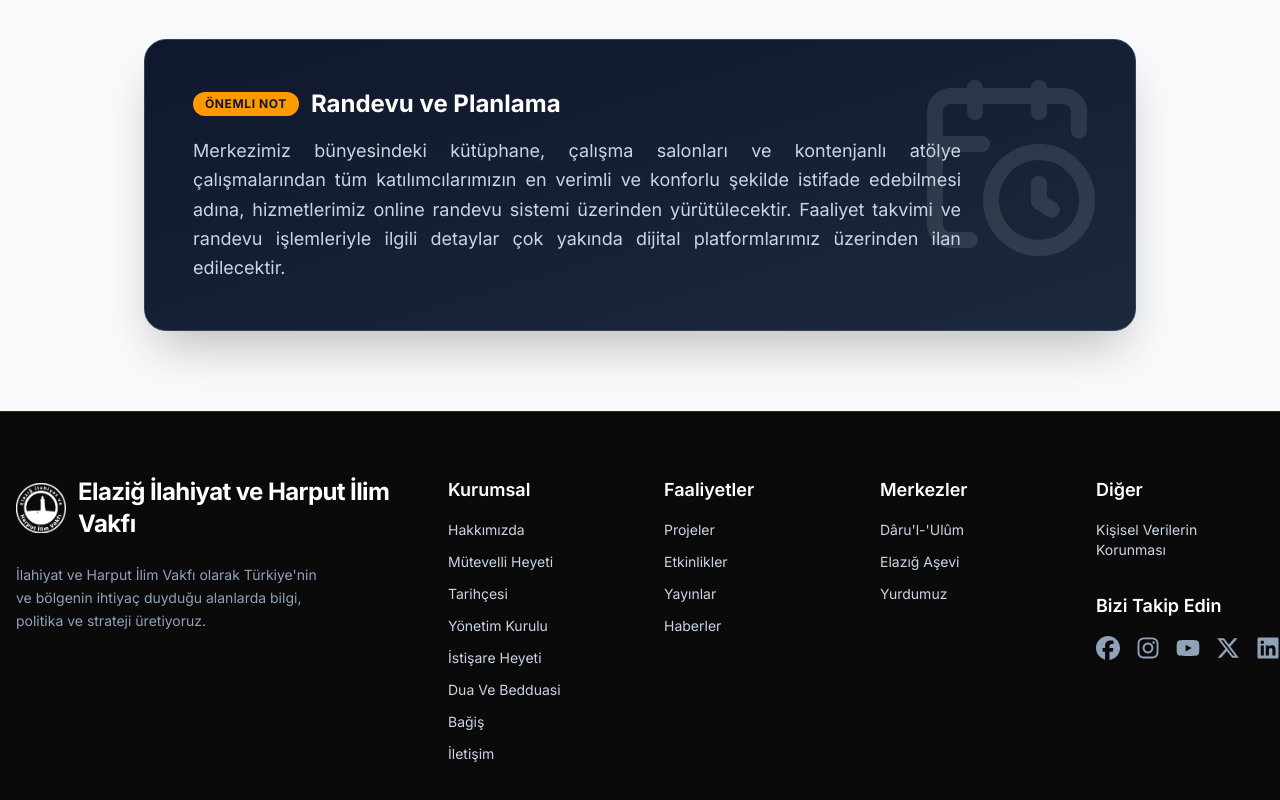
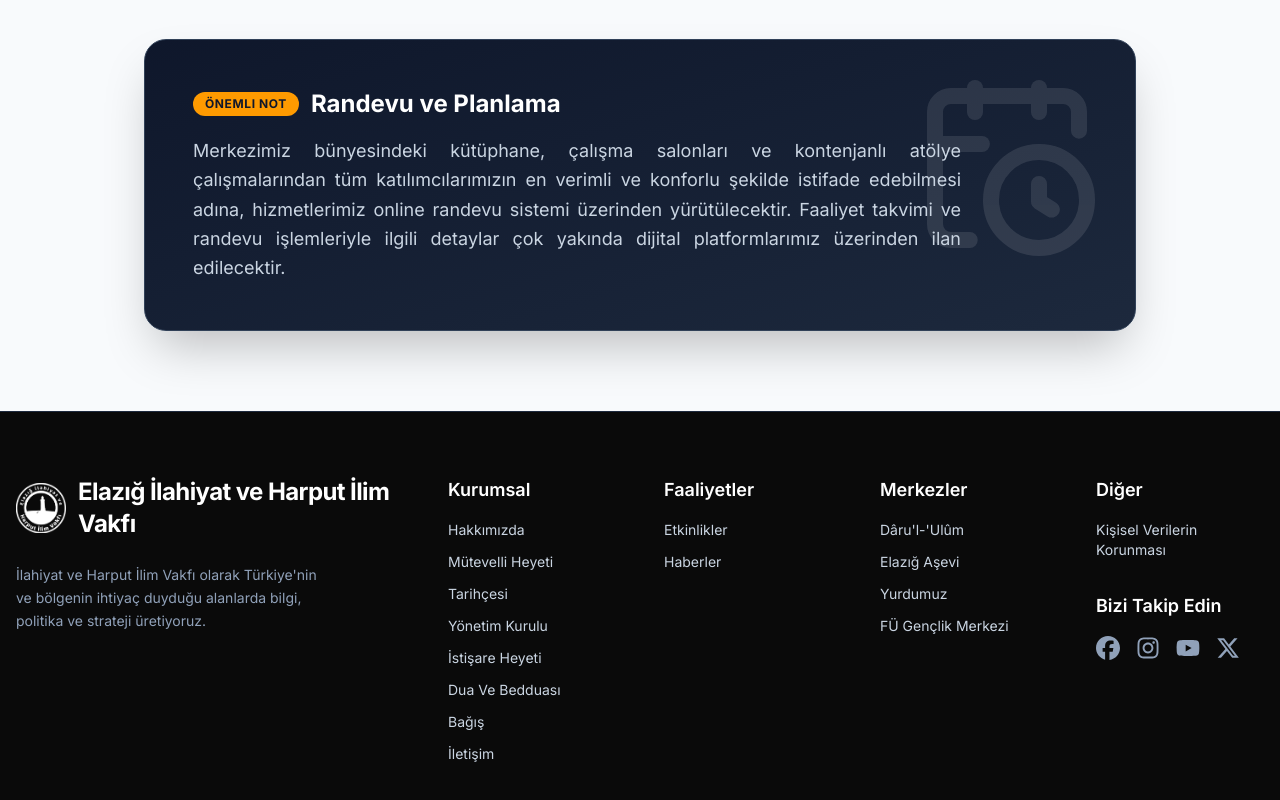
Before and after one commit to sayyid211/Ilahiyat_vakfi, a Next.js app in the folder frontend/: page /en/ilim-ve-kultur-evi in a window 1280 px wide. Shown: the part 3098-3898 px from the top of the page. Built offline with nearby package versions, Linux system fonts and the light colour scheme.

Commit message:
Edit footer links

```diff
--- a/frontend/components/layout/footer.tsx
+++ b/frontend/components/layout/footer.tsx
@@ -25,7 +25,7 @@ export function Footer() {
           <div className="lg:col-span-2 space-y-6">
             <Link href="/" className="flex items-center space-x-3">
               <Image src="/amblem.png" alt="Logo" width={50} height={50} className="brightness-0 invert" />
-              <span className="text-2xl font-bold text-white tracking-tight">Elaziğ İlahiyat ve Harput İlim Vakfı</span>
+              <span className="text-2xl font-bold text-white tracking-tight">Elazığ İlahiyat ve Harput İlim Vakfı</span>
             </Link>
             <p className="text-sm leading-relaxed max-w-xs text-slate-400">
               İlahiyat ve Harput İlim Vakfı olarak Türkiye&apos;nin ve bölgenin ihtiyaç duyduğu alanlarda bilgi, politika ve strateji üretiyoruz.
@@ -41,8 +41,8 @@ export function Footer() {
               <li><Link href="/tarihcesi" className="hover:text-white transition-colors">Tarihçesi</Link></li>
               <li><Link href="/yonetim-kurulu" className="hover:text-white transition-colors">Yönetim Kurulu</Link></li>
               <li><Link href="/istisare-heyeti" className="hover:text-white transition-colors">İstişare Heyeti</Link></li>
-              <li><Link href="/dua-ve-bedduasi" className="hover:text-white transition-colors">Dua Ve Bedduasi</Link></li>
-              <li><Link href="/bagis" className="hover:text-white transition-colors">Bağiş</Link></li>
+              <li><Link href="/dua-ve-bedduasi" className="hover:text-white transition-colors">Dua Ve Bedduası</Link></li>
+              <li><Link href="/bagis" className="hover:text-white transition-colors">Bağış</Link></li>
               <li><Link href="/iletisim" className="hover:text-white transition-colors">İletişim</Link></li>
             </ul>
           </div>
@@ -51,9 +51,9 @@ export function Footer() {
           <div>
             <h3 className="text-white font-semibold mb-4 text-lg">Faaliyetler</h3>
             <ul className="space-y-3 text-sm">
-              <li><Link href="/projeler" className="hover:text-white transition-colors">Projeler</Link></li>
+              {/*<li><Link href="/projeler" className="hover:text-white transition-colors">Projeler</Link></li>*/}
               <li><Link href="/etkinlikler" className="hover:text-white transition-colors">Etkinlikler</Link></li>
-              <li><Link href="/yayinlar" className="hover:text-white transition-colors">Yayınlar</Link></li>
+              {/*<li><Link href="/yayinlar" className="hover:text-white transition-colors">Yayınlar</Link></li>*/}
               <li><Link href="/haberler" className="hover:text-white transition-colors">Haberler</Link></li>
             </ul>
           </div>
@@ -65,6 +65,7 @@ export function Footer() {
               <li><Link href="/ilim-ve-kultur-evi" className="hover:text-white transition-colors">Dâru'l-'Ulûm</Link></li>
               <li><Link href="https://elazigasevi.org/" className="hover:text-white transition-colors">Elazığ Aşevi</Link></li>
               <li><Link href="/yurt" className="hover:text-white transition-colors">Yurdumuz</Link></li>
+              <li><Link href="#" className="hover:text-white transition-colors">FÜ Gençlik Merkezi</Link></li>
             </ul>
           </div>
 
@@ -77,12 +78,11 @@ export function Footer() {
 
             <h3 className="text-white font-semibold mb-4 text-lg">Bizi Takip Edin</h3>
             <div className="flex space-x-4">
-              <a href="https://www.facebook.com/profile.php?id=61568446975754#" className="text-slate-400 hover:text-white transition-colors"><FaFacebook className="h-6 w-6" /></a>
+              <a href="https://www.facebook.com/profile.php?id=61568446975754#" target="_blank" rel="noopener noreferrer" className="text-slate-400 hover:text-white transition-colors"><FaFacebook className="h-6 w-6" /></a>
               <a href="https://www.instagram.com/elazigharputilimvakfi/" target="_blank" rel="noopener noreferrer" className="text-slate-400 hover:text-white transition-colors"><FaInstagram className="h-6 w-6" /></a>
               <a href="https://www.youtube.com/@ilahiyatvakfi23" target="_blank" rel="noopener noreferrer" className="text-slate-400 hover:text-white transition-colors"><FaYoutube className="h-6 w-6" /></a>
-              {/* Note: I used the new X logo for Twitter here! */}
               <a href="https://x.com/harputilimvakfi" target="_blank" rel="noopener noreferrer" className="text-slate-400 hover:text-white transition-colors"><FaXTwitter className="h-6 w-6" /></a>
-              <a href="#" target="_blank" rel="noopener noreferrer" className="text-slate-400 hover:text-white transition-colors"><FaLinkedin className="h-6 w-6" /></a>
+              {/*<a href="#" target="_blank" rel="noopener noreferrer" className="text-slate-400 hover:text-white transition-colors"><FaLinkedin className="h-6 w-6" /></a>*/}
             </div>
           </div>
         </div>
```
